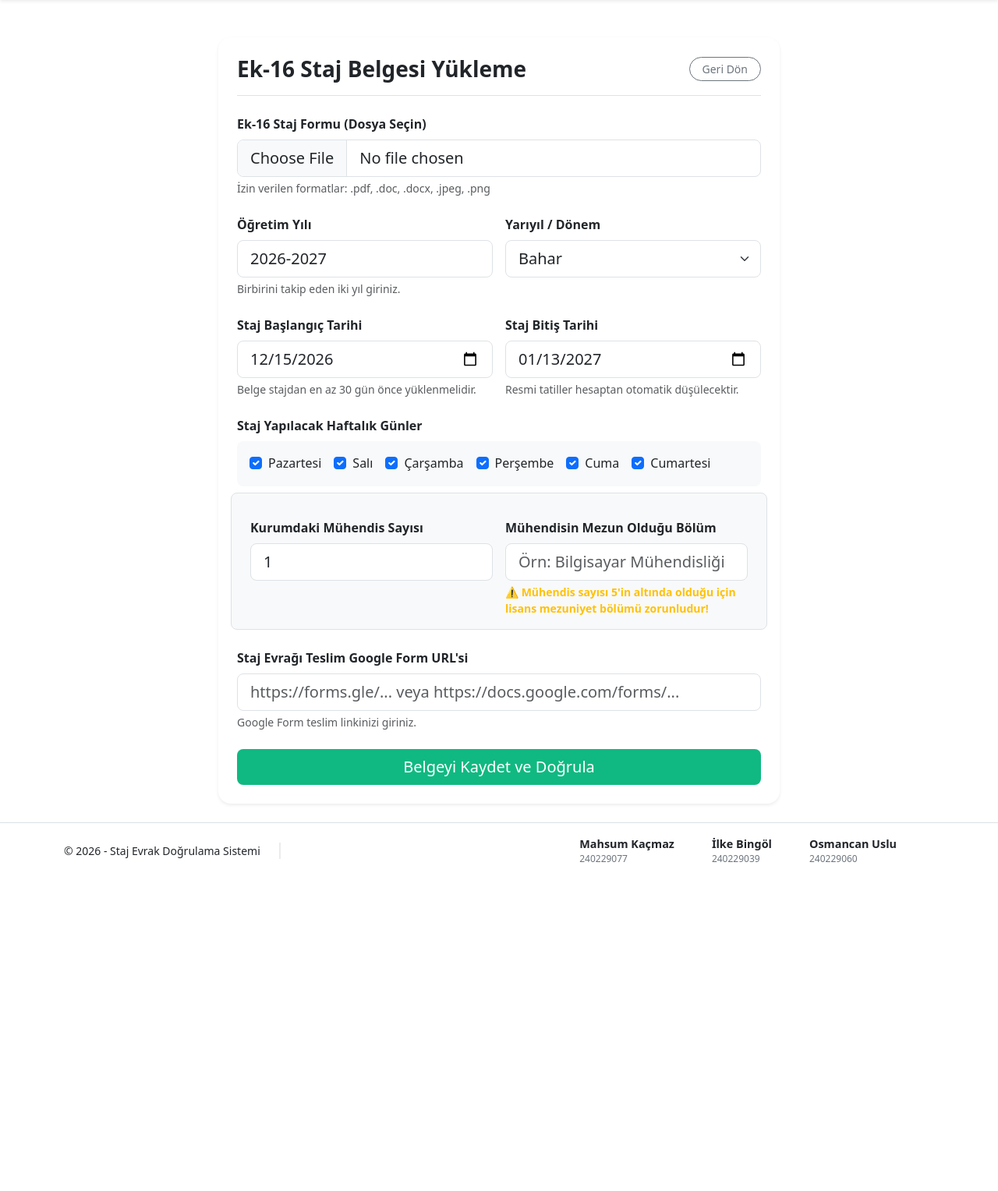
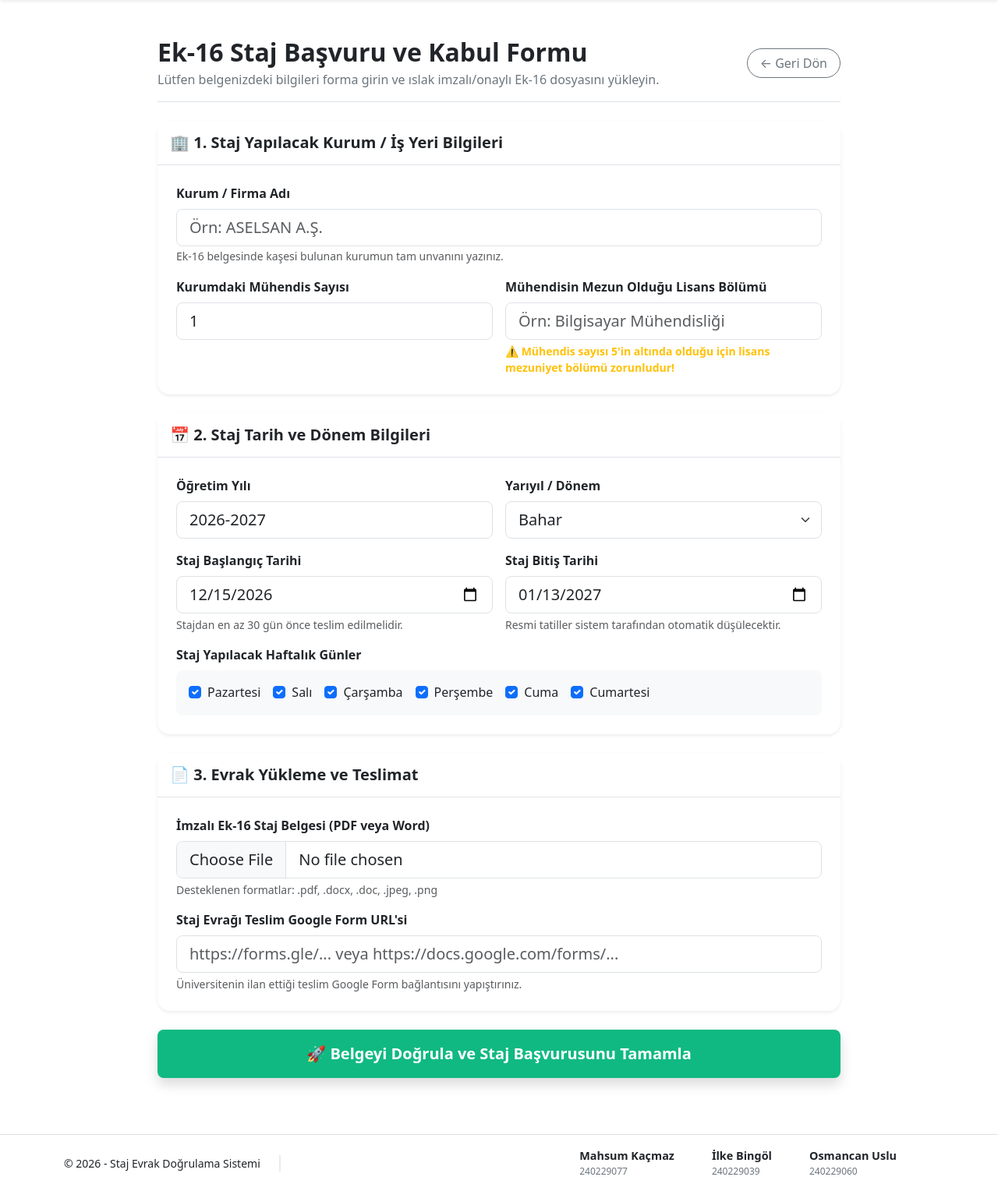
Before and after one commit to ilkebingol43/proglama_lab3__Proje, an ASP.NET Core app: page /Student/EvrakYukle in a window 1280 px wide. Shown: the part 56-1584 px from the top of the page at 78% size. Before the commit the page ends 1162 px from the top, so only its background shows below. Run offline with ASP.NET Core 8, Linux system fonts and the light colour scheme; the visitor is signed in with stand-in values (Sample User, id 1); the project's own start-up code is not run, and a stand-in starts its controllers and pages.

Commit message:
Evrak yükleme Formu güncellendi

```diff
--- a/Controllers/StudentController.cs
+++ b/Controllers/StudentController.cs
@@ -243,6 +243,15 @@ namespace Lab3_proje.Controllers
                         noVar = true;
                     }
                 }
+                // 4. Kurum / Firma Adı Kontrolü (Opsiyonel Çapraz Doğrulama)
+                if (!string.IsNullOrWhiteSpace(model.KurumAdi))
+                {
+                    string normKurum = MetinNormallestir(model.KurumAdi);
+                    if (!normBelge.Contains(normKurum) && !tarananMetin.Contains(model.KurumAdi.Trim()))
+                    {
+                        // Belgede kurum adı aranır, bulunamazsa raporda detay olarak belirtilir
+                    }
+                }
 
                 if (!noVar)
                 {
--- a/Models/ViewModels/EvrakYukleViewModel.cs
+++ b/Models/ViewModels/EvrakYukleViewModel.cs
@@ -10,6 +10,10 @@ namespace Lab3_proje.Models.ViewModels
         [Required(ErrorMessage = "Lütfen Ek-16 belgenizi seçiniz.")]
         [Display(Name = "Ek-16 Belgesi")]
         public IFormFile? BelgeDosyasi { get; set; }
+
+        [Required(ErrorMessage = "Staj yapılacak kurum / firma adı zorunludur.")]
+        [Display(Name = "Staj Yapılacak Kurum / Şirket Adı")]
+        public string KurumAdi { get; set; } = string.Empty;
 
         [Required(ErrorMessage = "Öğretim yılı zorunludur.")]
         [Display(Name = "Öğretim Yılı")]
--- a/Views/Student/EvrakYukle.cshtml
+++ b/Views/Student/EvrakYukle.cshtml
@@ -1,19 +1,19 @@
 @model Lab3_proje.Models.ViewModels.EvrakYukleViewModel
 
 @{
-    ViewData["Title"] = "Ek-16 Evrak Yükleme";
+    ViewData["Title"] = "Ek-16 Staj Başvuru Formu";
     Layout = "~/Views/Shared/_Layout.cshtml";
 }
 
-<div class="container py-4">
-    <div class="row justify-content-center">
-        <div class="col-md-8">
-            <div class="card shadow-sm border-0 rounded-4 p-4 bg-white">
+<div class="container py-4" style="max-width: 900px;">
 
-                <div class="d-flex justify-content-between align-items-center border-bottom pb-3 mb-4">
-                    <h3 class="fw-bold text-dark mb-0">Ek-16 Staj Belgesi Yükleme</h3>
-                    <a href="/Student/Index" class="btn btn-outline-secondary btn-sm rounded-pill px-3">
-                        Geri Dön
+    <div class="d-flex justify-content-between align-items-center mb-4 pb-3 border-bottom">
+        <div>
+            <h2 class="fw-bold text-dark mb-1">Ek-16 Staj Başvuru ve Kabul Formu</h2>
+            <p class="text-secondary mb-0">Lütfen belgenizdeki bilgileri forma girin ve ıslak imzalı/onaylı Ek-16 dosyasını yükleyin.</p>
+        </div>
+        <a href="/Student/Index" class="btn btn-outline-secondary rounded-pill px-3">
+            ← Geri Dön
         </a>
     </div>
 
@@ -21,22 +21,51 @@
 
     <form id="evrakForm" asp-action="EvrakYukle" asp-controller="Student" method="post" enctype="multipart/form-data">
 
-                    <!-- Belge Seçimi -->
-                    <div class="mb-4">
-                        <label asp-for="BelgeDosyasi" class="form-label fw-semibold">Ek-16 Staj Formu (Dosya Seçin)</label>
-                        <input asp-for="BelgeDosyasi" type="file" class="form-control form-control-lg rounded-3" accept=".doc,.docx,.pdf,.jpeg,.jpg,.png" required />
-                        <span asp-validation-for="BelgeDosyasi" class="text-danger small"></span>
-                        <small class="text-muted d-block mt-1">İzin verilen formatlar: .pdf, .doc, .docx, .jpeg, .png</small>
+        <!-- 1. BÖLÜM: STAJ YAPILACAK KURUM / ŞİRKET BİLGİLERİ -->
+        <div class="card border-0 shadow-sm rounded-4 mb-4">
+            <div class="card-header bg-white py-3 border-bottom">
+                <h5 class="fw-bold text-dark mb-0">🏢 1. Staj Yapılacak Kurum / İş Yeri Bilgileri</h5>
+            </div>
+            <div class="card-body p-4">
+                <div class="row g-3">
+                    <div class="col-md-12">
+                        <label asp-for="KurumAdi" class="form-label fw-semibold">Kurum / Firma Adı</label>
+                        <input asp-for="KurumAdi" class="form-control form-control-lg rounded-3" placeholder="Örn: ASELSAN A.Ş." required />
+                        <span asp-validation-for="KurumAdi" class="text-danger small"></span>
+                        <small class="text-muted">Ek-16 belgesinde kaşesi bulunan kurumun tam unvanını yazınız.</small>
                     </div>
 
-                    <!-- Öğretim Yılı ve Yarıyıl -->
-                    <div class="row g-3 mb-4">
+                    <div class="col-md-6">
+                        <label asp-for="MuhendisSayisi" class="form-label fw-semibold">Kurumdaki Mühendis Sayısı</label>
+                        <input asp-for="MuhendisSayisi" id="muhendisSayisiInput" type="number" min="1" class="form-control form-control-lg rounded-3" required />
+                        <span asp-validation-for="MuhendisSayisi" class="text-danger small"></span>
+                    </div>
+
+                    <div class="col-md-6" id="mezuniyetKutusu">
+                        <label asp-for="MuhendisMezuniyetBolumu" class="form-label fw-semibold">Mühendisin Mezun Olduğu Lisans Bölümü</label>
+                        <input asp-for="MuhendisMezuniyetBolumu" id="mezuniyetInput" class="form-control form-control-lg rounded-3" placeholder="Örn: Bilgisayar Mühendisliği" />
+                        <span asp-validation-for="MuhendisMezuniyetBolumu" class="text-danger small"></span>
+                        <small class="text-warning fw-semibold d-block mt-1" id="muhendisUyariMetni">
+                            ⚠️ Mühendis sayısı 5'in altında olduğu için lisans mezuniyet bölümü zorunludur!
+                        </small>
+                    </div>
+                </div>
+            </div>
+        </div>
+
+        <!-- 2. BÖLÜM: STAJ TARİH VE ÇALIŞMA BİLGİLERİ -->
+        <div class="card border-0 shadow-sm rounded-4 mb-4">
+            <div class="card-header bg-white py-3 border-bottom">
+                <h5 class="fw-bold text-dark mb-0">📅 2. Staj Tarih ve Dönem Bilgileri</h5>
+            </div>
+            <div class="card-body p-4">
+                <div class="row g-3">
                     <div class="col-md-6">
                         <label asp-for="OgretimYili" class="form-label fw-semibold">Öğretim Yılı</label>
                         <input asp-for="OgretimYili" class="form-control form-control-lg rounded-3" placeholder="Örn: 2025-2026" required />
                         <span asp-validation-for="OgretimYili" class="text-danger small"></span>
-                            <small class="text-muted d-block mt-1">Birbirini takip eden iki yıl giriniz.</small>
                     </div>
+
                     <div class="col-md-6">
                         <label asp-for="Yariyil" class="form-label fw-semibold">Yarıyıl / Dönem</label>
                         <select asp-for="Yariyil" class="form-select form-select-lg rounded-3">
@@ -46,26 +75,22 @@
                         </select>
                         <span asp-validation-for="Yariyil" class="text-danger small"></span>
                     </div>
-                    </div>
 
-                    <!-- Staj Başlangıç ve Bitiş Tarihleri -->
-                    <div class="row g-3 mb-4">
                     <div class="col-md-6">
                         <label asp-for="StajBaslangicTarihi" class="form-label fw-semibold">Staj Başlangıç Tarihi</label>
                         <input asp-for="StajBaslangicTarihi" type="date" class="form-control form-control-lg rounded-3" required />
                         <span asp-validation-for="StajBaslangicTarihi" class="text-danger small"></span>
-                            <small class="text-muted d-block mt-1">Belge stajdan en az 30 gün önce yüklenmelidir.</small>
+                        <small class="text-muted d-block mt-1">Stajdan en az 30 gün önce teslim edilmelidir.</small>
                     </div>
+
                     <div class="col-md-6">
                         <label asp-for="StajBitisTarihi" class="form-label fw-semibold">Staj Bitiş Tarihi</label>
                         <input asp-for="StajBitisTarihi" type="date" class="form-control form-control-lg rounded-3" required />
                         <span asp-validation-for="StajBitisTarihi" class="text-danger small"></span>
-                            <small class="text-muted d-block mt-1">Resmi tatiller hesaptan otomatik düşülecektir.</small>
-                        </div>
+                        <small class="text-muted d-block mt-1">Resmi tatiller sistem tarafından otomatik düşülecektir.</small>
                     </div>
 
-                    <!-- Haftalık Günler -->
-                    <div class="mb-4">
+                    <div class="col-12 mt-3">
                         <label class="form-label fw-semibold d-block">Staj Yapılacak Haftalık Günler</label>
                         <div class="d-flex flex-wrap gap-3 p-3 bg-light rounded-3">
                             @{
@@ -79,46 +104,44 @@
                                 </div>
                             }
                         </div>
-                        <span asp-validation-for="SecilenGunler" class="text-danger small"></span>
                     </div>
-
-                    <!-- Mühendis Sayısı ve Mezuniyet Bölümü Kuralı -->
-                    <div class="row g-3 mb-4 p-3 border rounded-3 bg-light">
-                        <div class="col-md-6">
-                            <label asp-for="MuhendisSayisi" class="form-label fw-semibold">Kurumdaki Mühendis Sayısı</label>
-                            <input asp-for="MuhendisSayisi" id="muhendisSayisiInput" type="number" min="1" class="form-control form-control-lg rounded-3" required />
-                            <span asp-validation-for="MuhendisSayisi" class="text-danger small"></span>
                 </div>
-                        <div class="col-md-6" id="mezuniyetKutusu">
-                            <label asp-for="MuhendisMezuniyetBolumu" class="form-label fw-semibold">Mühendisin Mezun Olduğu Bölüm</label>
-                            <input asp-for="MuhendisMezuniyetBolumu" id="mezuniyetInput" class="form-control form-control-lg rounded-3" placeholder="Örn: Bilgisayar Mühendisliği" />
-                            <span asp-validation-for="MuhendisMezuniyetBolumu" class="text-danger small"></span>
-                            <small class="text-warning fw-semibold d-block mt-1" id="muhendisUyariMetni">
-                                ⚠️ Mühendis sayısı 5'in altında olduğu için lisans mezuniyet bölümü zorunludur!
-                            </small>
             </div>
         </div>
 
-                    <!-- Google Form URL Alanı -->
-                    <div class="mb-4">
+        <!-- 3. BÖLÜM: EK-16 EVRAK DOSYASI VE GOOGLE FORM -->
+        <div class="card border-0 shadow-sm rounded-4 mb-4">
+            <div class="card-header bg-white py-3 border-bottom">
+                <h5 class="fw-bold text-dark mb-0">📄 3. Evrak Yükleme ve Teslimat</h5>
+            </div>
+            <div class="card-body p-4">
+                <div class="row g-3">
+                    <div class="col-12">
+                        <label asp-for="BelgeDosyasi" class="form-label fw-semibold">İmzalı Ek-16 Staj Belgesi (PDF veya Word)</label>
+                        <input asp-for="BelgeDosyasi" type="file" class="form-control form-control-lg rounded-3" accept=".doc,.docx,.pdf,.jpeg,.jpg,.png" required />
+                        <span asp-validation-for="BelgeDosyasi" class="text-danger small"></span>
+                        <small class="text-muted d-block mt-1">Desteklenen formatlar: .pdf, .docx, .doc, .jpeg, .png</small>
+                    </div>
+
+                    <div class="col-12">
                         <label asp-for="GoogleFormUrl" class="form-label fw-semibold">Staj Evrağı Teslim Google Form URL'si</label>
                         <input asp-for="GoogleFormUrl" id="googleFormUrlInput" class="form-control form-control-lg rounded-3" placeholder="https://forms.gle/... veya https://docs.google.com/forms/..." />
                         <span asp-validation-for="GoogleFormUrl" class="text-danger small"></span>
-                        <small class="text-muted d-block mt-1">Google Form teslim linkinizi giriniz.</small>
+                        <small class="text-muted d-block mt-1">Üniversitenin ilan ettiği teslim Google Form bağlantısını yapıştırınız.</small>
+                    </div>
+                </div>
+            </div>
         </div>
 
         <!-- Gönder Butonu -->
-                    <div class="d-grid mt-4">
-                        <button type="submit" class="btn btn-success btn-lg rounded-3" style="background-color: #10B981; border: none;">
-                            Belgeyi Kaydet ve Doğrula
+        <div class="d-grid mb-5">
+            <button type="submit" class="btn btn-success btn-lg rounded-3 py-3 fw-bold shadow" style="background-color: #10B981; border: none; font-size: 1.25rem;">
+                🚀 Belgeyi Doğrula ve Staj Başvurusunu Tamamla
             </button>
         </div>
 
     </form>
 
-            </div>
-        </div>
-    </div>
 </div>
 
 @section Scripts {
@@ -127,7 +150,6 @@
     }
 
     <script>
-        // Mühendis sayısı 5'in altına düştüğünde uyarı gösterme
         const muhendisInput = document.getElementById('muhendisSayisiInput');
         const mezuniyetKutusu = document.getElementById('mezuniyetKutusu');
         const mezuniyetInput = document.getElementById('mezuniyetInput');
@@ -148,8 +170,7 @@
         muhendisInput.addEventListener('input', muhendisKontrol);
         muhendisKontrol();
 
-        // Google Form URL geçerlilik pop-up kontrolü
-        document.getElementById('evrakForm').addEventListener('submit', function(e) {
+        document.getElementById('evrakForm').addEventListener('submit', function (e) {
             const formUrl = document.getElementById('googleFormUrlInput').value.trim();
             if (formUrl !== "") {
                 const urlGecerli = formUrl.startsWith("http://") || formUrl.startsWith("https://");
```
Also changed, not shown: staj.db, 1 other file. Lines whose indentation alone changed are shown as unchanged.
